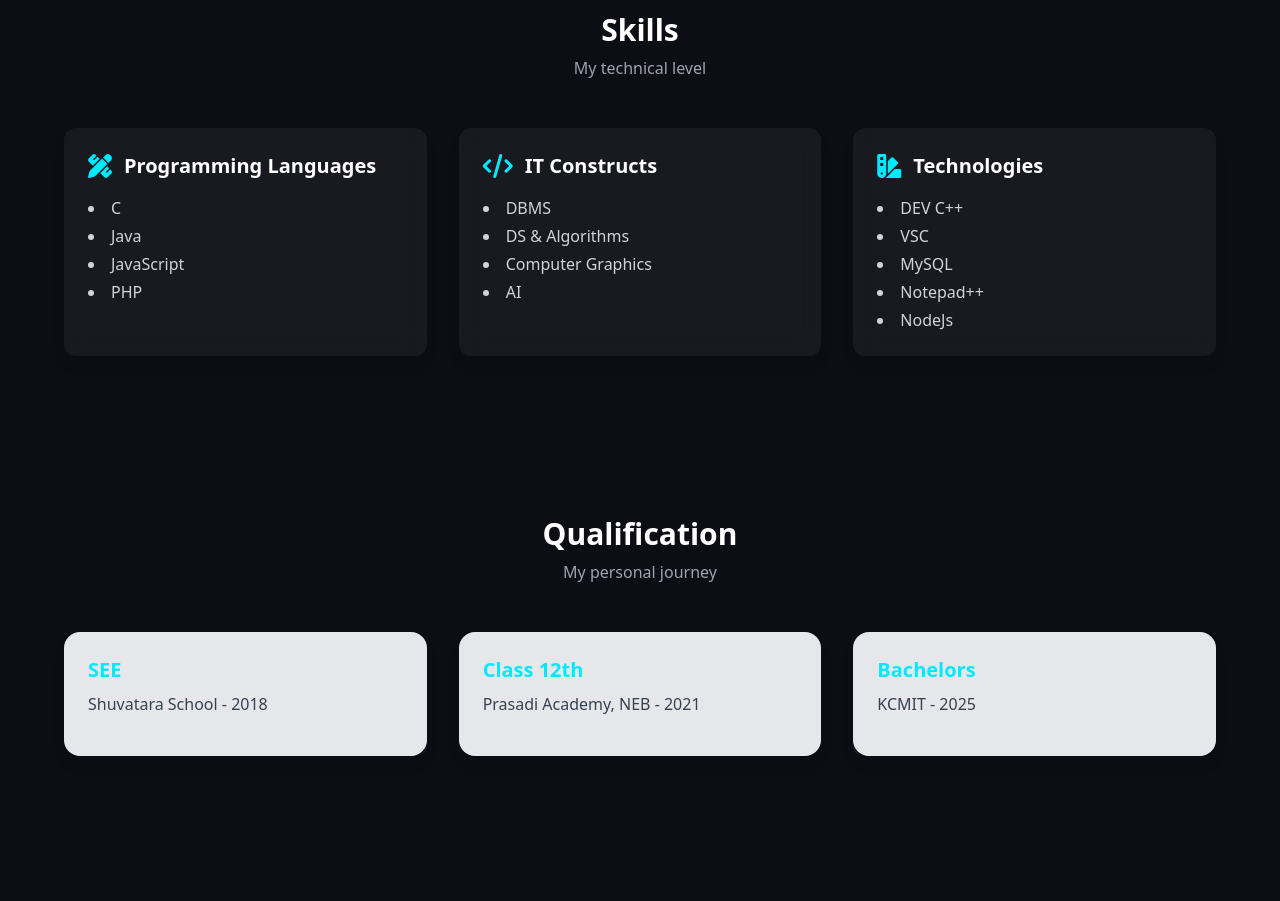
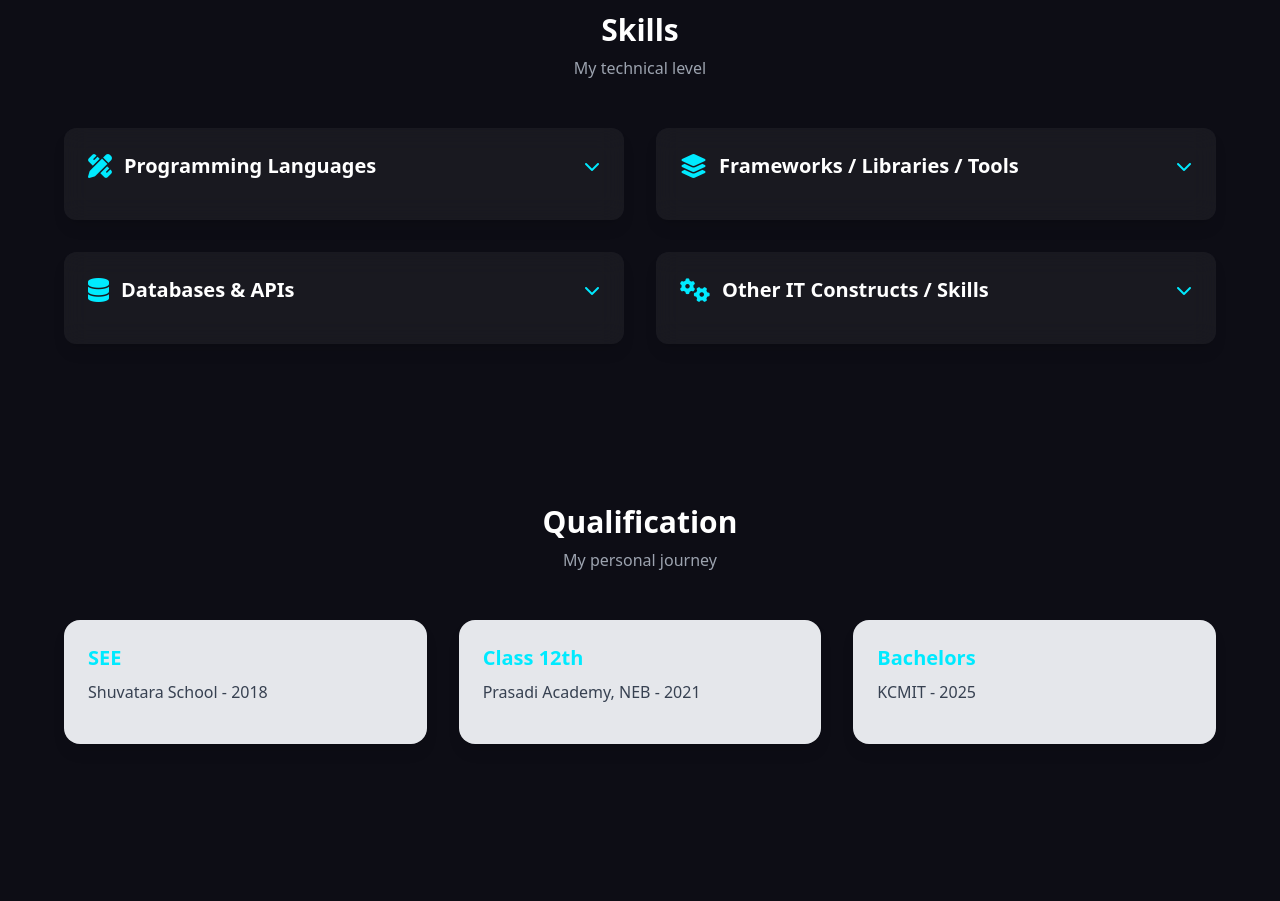
Before and after one commit to Shahil00099/shahil_web, a plain HTML site: page index.html in a window 1280 px wide. Shown: the part 1760-2661 px from the top of the page. Drawn offline with nearby package versions, Linux system fonts and the light colour scheme.

Commit message:
Update: split sections into separate files

```diff
--- a/index.html
+++ b/index.html
@@ -243,6 +243,21 @@
 
 <script src="load-sections.js"></script>
 
+<!-- JS for dropdown -->
+<script>
+  const cards = document.querySelectorAll(".skill-card");
+
+  cards.forEach(card => {
+    card.addEventListener("click", () => {
+      const list = card.querySelector("ul");
+      const arrow = card.querySelector(".arrow-icon");
+
+      list.classList.toggle("hidden");
+      arrow.classList.toggle("rotate-180");
+    });
+  });
+</script>
+
 
 
 </body>
--- a/sections/skills.html
+++ b/sections/skills.html
@@ -2,51 +2,75 @@
   <h2 class="text-3xl font-bold text-center mb-2">Skills</h2>
   <span class="text-gray-400 text-center block mb-12">My technical level</span>
 
-    <div class="grid md:grid-cols-3 gap-8 max-w-6xl mx-auto">
+  <div class="grid md:grid-cols-2 gap-8 max-w-6xl mx-auto">
 
-      <!-- Skill 1 -->
-      <div
-        class="bg-white/5 dark:bg-black/20 backdrop-blur-md p-6 rounded-xl shadow-lg hover:shadow-cyberCyan transition">
-        <div class="flex items-center mb-4 space-x-3">
+    <!-- Skill 1: Programming Languages -->
+    <div class="group bg-white/5 dark:bg-black/20 backdrop-blur-md p-6 rounded-xl shadow-lg hover:shadow-cyberCyan transition cursor-pointer">
+      <div class="flex items-center justify-between mb-4 space-x-3">
+        <div class="flex items-center space-x-3">
           <i class="fas fa-pencil-ruler text-cyberCyan text-2xl"></i>
           <h3 class="text-xl font-semibold">Programming Languages</h3>
         </div>
-        <ul class="list-disc list-inside text-gray-300 space-y-1">
+        <i class="fas fa-chevron-down text-cyberCyan transition-transform duration-300 group-hover:rotate-180"></i>
+      </div>
+      <ul class="list-disc list-inside text-gray-300 space-y-1 max-h-0 overflow-hidden transition-all duration-500 group-hover:max-h-96">
         <li>C</li>
+        <li>C++ (DEV C++)</li>
         <li>Java</li>
         <li>JavaScript</li>
         <li>PHP</li>
       </ul>
     </div>
 
-      <!-- Skill 2 -->
-      <div
-        class="bg-white/5 dark:bg-black/20 backdrop-blur-md p-6 rounded-xl shadow-lg hover:shadow-cyberCyan transition">
-        <div class="flex items-center mb-4 space-x-3">
-          <i class="fas fa-code text-cyberCyan text-2xl"></i>
-          <h3 class="text-xl font-semibold">IT Constructs</h3>
+    <!-- Skill 2: Frameworks / Libraries / Tools -->
+    <div class="group bg-white/5 dark:bg-black/20 backdrop-blur-md p-6 rounded-xl shadow-lg hover:shadow-cyberCyan transition cursor-pointer">
+      <div class="flex items-center justify-between mb-4 space-x-3">
+        <div class="flex items-center space-x-3">
+          <i class="fas fa-layer-group text-cyberCyan text-2xl"></i>
+          <h3 class="text-xl font-semibold">Frameworks / Libraries / Tools</h3>
         </div>
-        <ul class="list-disc list-inside text-gray-300 space-y-1">
-          <li>DBMS</li>
-          <li>DS & Algorithms</li>
-          <li>Computer Graphics</li>
-          <li>AI</li>
+        <i class="fas fa-chevron-down text-cyberCyan transition-transform duration-300 group-hover:rotate-180"></i>
+      </div>
+      <ul class="list-disc list-inside text-gray-300 space-y-1 max-h-0 overflow-hidden transition-all duration-500 group-hover:max-h-96">
+        <li>React (Web)</li>
+        <li>React Native (Mobile)</li>
+        <li>Laravel (PHP)</li>
+        <li>Node.js</li>
+        <li>WordPress</li>
       </ul>
     </div>
 
-      <!-- Skill 3 -->
-      <div
-        class="bg-white/5 dark:bg-black/20 backdrop-blur-md p-6 rounded-xl shadow-lg hover:shadow-cyberCyan transition">
-        <div class="flex items-center mb-4 space-x-3">
-          <i class="fas fa-swatchbook text-cyberCyan text-2xl"></i>
-          <h3 class="text-xl font-semibold">Technologies</h3>
+    <!-- Skill 3: Databases & APIs -->
+    <div class="group bg-white/5 dark:bg-black/20 backdrop-blur-md p-6 rounded-xl shadow-lg hover:shadow-cyberCyan transition cursor-pointer">
+      <div class="flex items-center justify-between mb-4 space-x-3">
+        <div class="flex items-center space-x-3">
+          <i class="fas fa-database text-cyberCyan text-2xl"></i>
+          <h3 class="text-xl font-semibold">Databases & APIs</h3>
         </div>
-        <ul class="list-disc list-inside text-gray-300 space-y-1">
-          <li>DEV C++</li>
-          <li>VSC</li>
+        <i class="fas fa-chevron-down text-cyberCyan transition-transform duration-300 group-hover:rotate-180"></i>
+      </div>
+      <ul class="list-disc list-inside text-gray-300 space-y-1 max-h-0 overflow-hidden transition-all duration-500 group-hover:max-h-96">
         <li>MySQL</li>
-          <li>Notepad++</li>
-          <li>NodeJs</li>
+        <li>MongoDB</li>
+        <li>Postman (for testing APIs)</li>
+      </ul>
+    </div>
+
+    <!-- Skill 4: Other IT Constructs / Skills -->
+    <div class="group bg-white/5 dark:bg-black/20 backdrop-blur-md p-6 rounded-xl shadow-lg hover:shadow-cyberCyan transition cursor-pointer">
+      <div class="flex items-center justify-between mb-4 space-x-3">
+        <div class="flex items-center space-x-3">
+          <i class="fas fa-cogs text-cyberCyan text-2xl"></i>
+          <h3 class="text-xl font-semibold">Other IT Constructs / Skills</h3>
+        </div>
+        <i class="fas fa-chevron-down text-cyberCyan transition-transform duration-300 group-hover:rotate-180"></i>
+      </div>
+      <ul class="list-disc list-inside text-gray-300 space-y-1 max-h-0 overflow-hidden transition-all duration-500 group-hover:max-h-96">
+        <li>Data Structures & Algorithms (DSA)</li>
+        <li>Embedded Systems basics</li>
+        <li>Networking & Cybersecurity basics</li>
+        <li>Graphic Design (Photoshop, Illustrator, Canva)</li>
+        <li>Basic IT support & troubleshooting</li>
       </ul>
     </div>
 
```
Lines whose indentation alone changed are shown as unchanged.
